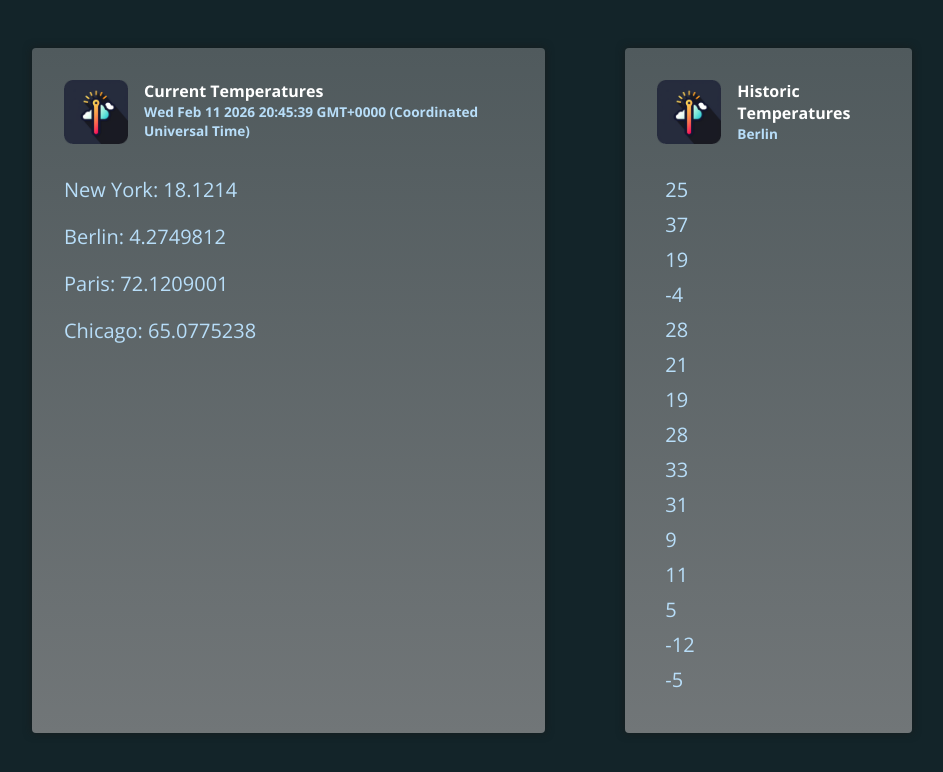
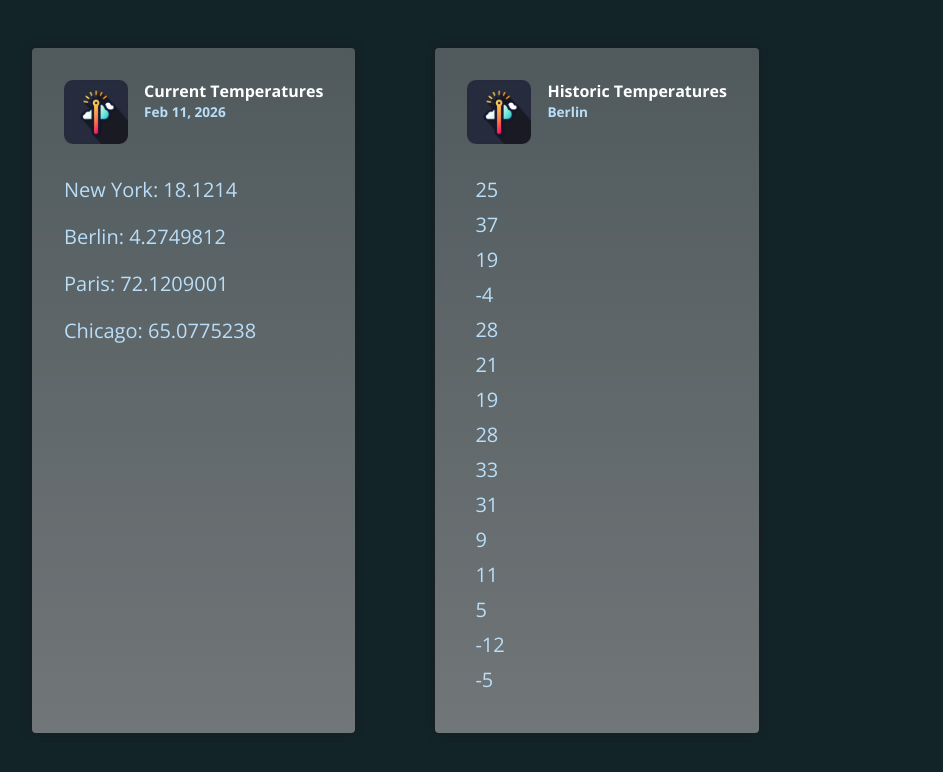
Before and after one commit to Fenyves96/angular-tutorial-2025, an Angular app in the folder 08-starting-project-pipes/: page / in a window 1280 px wide. Shown: the top 772 px of the page, without its empty margins (168-1111 px from the left). Built offline with nearby package versions, Linux system fonts and the light colour scheme.

Commit message:
date pipe

```diff
--- a/08-starting-project-pipes/src/app/app.component.html
+++ b/08-starting-project-pipes/src/app/app.component.html
@@ -4,10 +4,10 @@
       <img src="temp-icon.png" alt="Thermometer icon" />
       <div>
         <h2>Current Temperatures</h2>
-        <p>{{ currentDate }}</p>
+        <p>{{ currentDate | date }}</p>
       </div>
     </header>
-    <p>New York: {{ currentTemperaturs.newYork }}</p>
+    <p>New York: {{ currentTemperaturs.newYork}}</p>
     <p>Berlin: {{ currentTemperaturs.berlin }}</p>
     <p>Paris: {{ currentTemperaturs.paris }}</p>
     <p>Chicago: {{ currentTemperaturs.chicago }}</p>
@@ -23,7 +23,7 @@
     </header>
     <ul>
       @for (temperature of historicTemperatures; track temperature) {
-      <li (click)="onReset($index)">{{ temperature }}</li>
+        <li (click)="onReset($index)">{{ temperature }}</li>
       }
     </ul>
   </article>
--- a/08-starting-project-pipes/src/app/app.component.ts
+++ b/08-starting-project-pipes/src/app/app.component.ts
@@ -1,9 +1,11 @@
+import { DatePipe } from '@angular/common';
 import { Component } from '@angular/core';
 
 @Component({
   selector: 'app-root',
   standalone: true,
   templateUrl: './app.component.html',
+  imports: [DatePipe],
 })
 export class AppComponent {
   currentDate = new Date();
```
